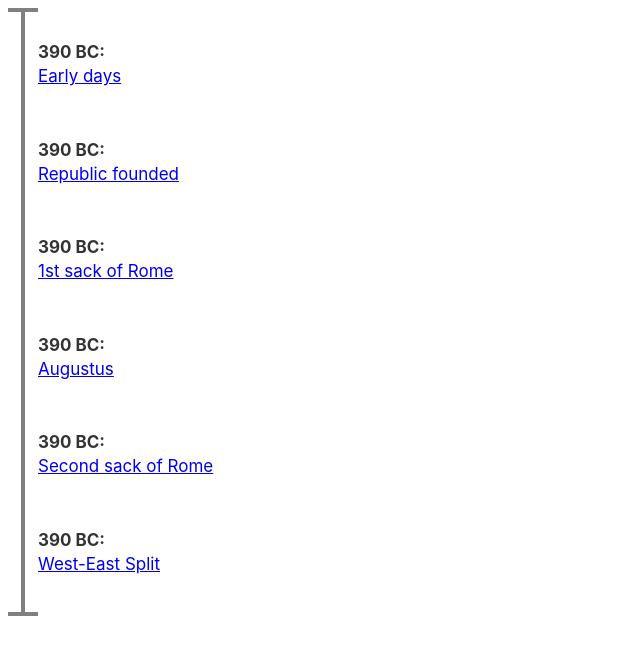
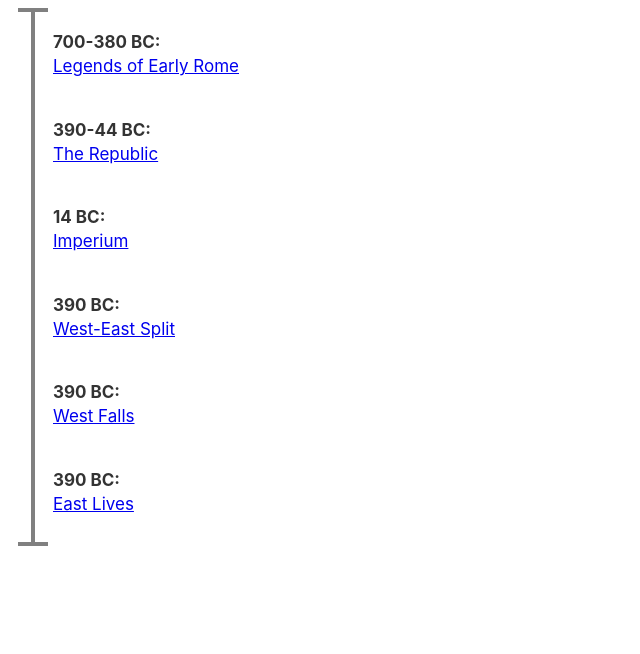
Before and after one commit to fruddenfeldt/anekdota, a plain HTML site: page timeline.html in a window 1280 px wide. Shown: the whole page, without its empty margins (0-640 px from the left). Drawn offline with Linux system fonts and the light colour scheme.

Commit message:
timeline styling adjusted and new index page text

```diff
--- a/styling.css
+++ b/styling.css
@@ -3,6 +3,17 @@
     font-family: -apple-system, BlinkMacSystemFont, "Segoe UI", Roboto, Helvetica, Arial, sans-serif, "Apple Color Emoji", "Segoe UI Emoji", "Segoe UI Symbol";
     }
 
+iframe {
+
+}
+
+.indexWrapper {
+    display: flex;
+    height: 1000px;
+    width: 300px;
+
+    border: solid red 2px;
+}
 
 .bottomBanner {
     margin: 50px;
@@ -53,7 +64,7 @@
 
         width: 200px;;
         height: 600px;
-        padding-top: 50px;
+
 
     }
 
@@ -71,6 +82,7 @@
         align-items: center;
         width: 30px;
         justify-content: center;
+        padding-left: 10px;
 
 
 
@@ -89,11 +101,13 @@
 }
 
     .rightTextWrapper {
-        height: 600px;
+        height: 530px;
         width: 200px;
+        padding-left: 5px;
         display: flex;
         flex-direction: column;
         justify-content: space-evenly;
+
 
 
 
@@ -101,7 +115,7 @@
 
     #longLine {
         background-color: grey;
-        height: 600px;
+        height: 530px;
         width: 4px;
     }
 
--- a/timeline.html
+++ b/timeline.html
@@ -21,30 +21,18 @@
 
     <div class="rightTextWrapper">
         <div>
-            <p class="year">390 BC: </br><a class="yearText" target="_top" href="/articles/early_days.html">
-                Early days
+            <p class="year">700-380 BC: </br><a class="yearText" target="_top" href="/articles/early_days.html">
+                Legends of Early Rome
             </a></p>
         </div>
         <div>
-            <p class="year">390 BC: </br><a class="yearText" target="_top" href="/articles/republic_founded.html">
-                Republic founded
+            <p class="year">390-44 BC: </br><a class="yearText" target="_top" href="/articles/republic_founded.html">
+                The Republic
             </a></p>
         </div>
         <div>
-            <p class="year">390 BC: </br><a class="yearText" target="_top" href="/articles/1st_sack_of_rome.html">
-                1st sack of Rome
-            </a></p>
-        </div>
-
-        <div>
-            <p class="year">390 BC: </br><a class="yearText" target="_top" href="/articles/augustus.html">
-                Augustus
-            </a></p>
-        </div>
-
-        <div>
-            <p class="year">390 BC: </br><a class="yearText" target="_top" href="/articles/2nd_sack_of_rome.html">
-                Second sack of Rome
+            <p class="year">14 BC: </br><a class="yearText" target="_top" href="/articles/1st_sack_of_rome.html">
+                Imperium
             </a></p>
         </div>
 
@@ -54,6 +42,18 @@
             </a></p>
         </div>
 
+        <div>
+            <p class="year">390 BC: </br><a class="yearText" target="_top" href="/articles/2nd_sack_of_rome.html">
+                West Falls
+            </a></p>
+        </div>
+
+        <div>
+            <p class="year">390 BC: </br><a class="yearText" target="_top" href="/articles/west_east_split.html">
+                East Lives
+            </a></p>
+        </div>
+
     </div>
 
 </div>
```
Also changed, not shown: articles/early_days.html (+1 -1 lines), index.html (+16 -3 lines).
